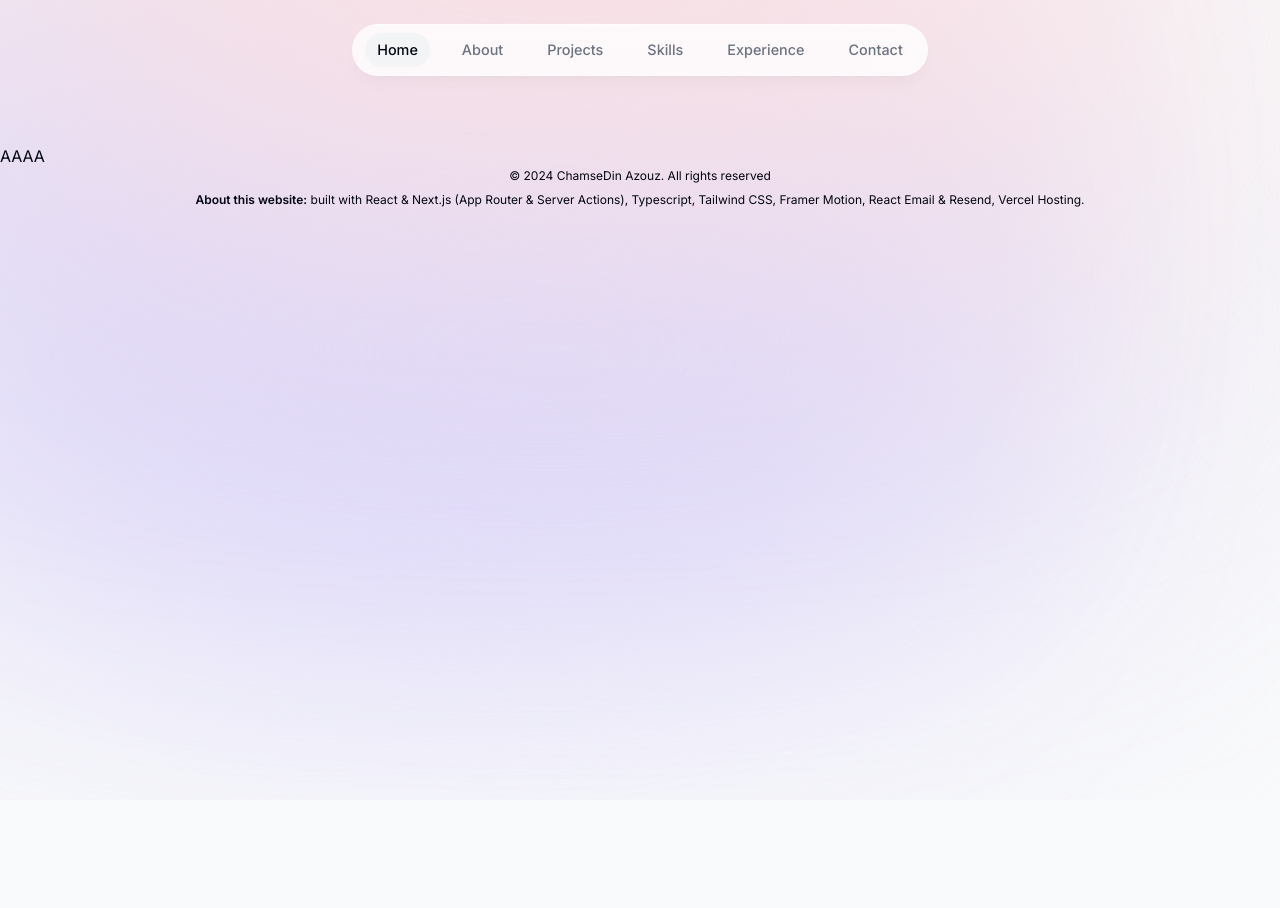
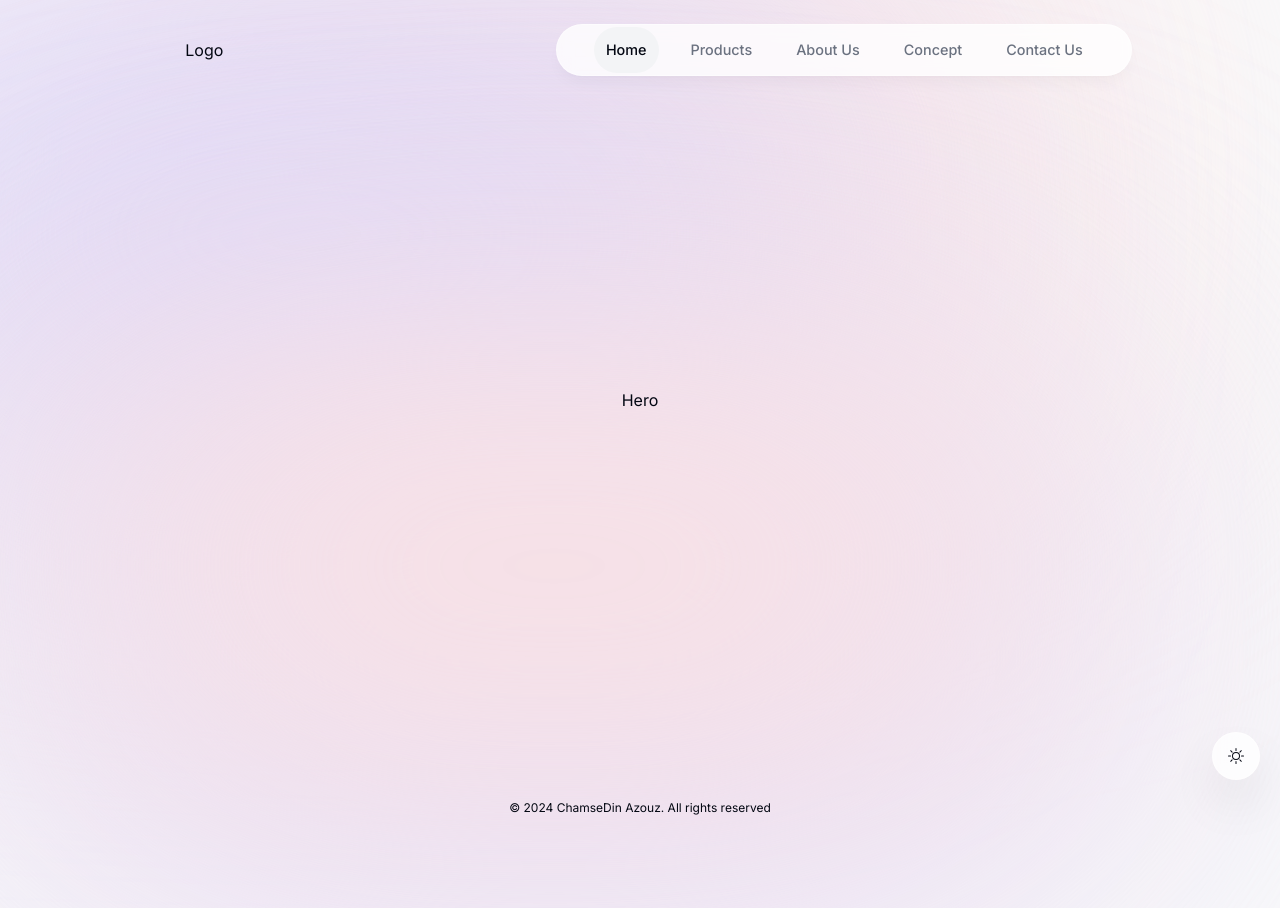
Before and after one commit to Chamesss/art-gallery-website, a Next.js app: page / in a window 1280 px wide. Before the commit the page ends 800 px from the top, so only its background shows below. Built offline with nearby package versions, Linux system fonts and the light colour scheme.

Commit message:
theme provider

```diff
--- a/package.json
+++ b/package.json
@@ -15,6 +15,7 @@
     "react": "^18",
     "react-dom": "^18",
     "react-hot-toast": "^2.4.1",
+    "react-icons": "^5.2.1",
     "react-intersection-observer": "^9.10.3"
   },
   "devDependencies": {
--- a/src/app/globals.css
+++ b/src/app/globals.css
@@ -1,3 +1,29 @@
 @tailwind base;
 @tailwind components;
 @tailwind utilities;
+
+html {
+    --line-color: #e5e7eb
+}
+
+html.dark {
+    --line-color: rgba(255, 255, 255, 0.2)
+}
+
+.scrollbar-container::-webkit-scrollbar {
+  width: 4px;
+  height: 8px;
+}
+
+.scrollbar-container::-webkit-scrollbar-thumb {
+  background-color: rgba(0, 0, 0, 0.3);
+  border-radius: 4px;
+}
+
+.scrollbar-container::-webkit-scrollbar-track {
+  background-color: rgba(0, 0, 0, 0.1);
+}
+
+.scrollbar-container::-webkit-scrollbar-button {
+  display: none;
+}
--- a/src/app/layout.tsx
+++ b/src/app/layout.tsx
@@ -5,12 +5,14 @@ import ActiveSectionContextProvider from "@/context/active-section-context";
 import Footer from "@/components/footer";
 import Header from "@/components/header";
 import { Toaster } from "react-hot-toast";
+import ThemeContextProvider from "@/context/theme-context";
+import ThemeSwitch from "@/components/theme-switch";
 
 const inter = Inter({ subsets: ["latin"] });
 
 export const metadata: Metadata = {
-  title: "Create Next App",
-  description: "Generated by create next app",
+  title: "art-gallery-website",
+  description: "art-gallery-website",
 };
 
 export default function RootLayout({
@@ -21,29 +23,29 @@ export default function RootLayout({
   return (
     <html lang="en" className="!scroll-smooth">
       <meta name="author" content="ChamseDin Azouz" />
-      <meta property="og:title" content="ChamseDin Azouz | Portfolio" />
+      <meta property="og:title" content="art-gallery-website" />
+      <meta property="og:description " content="art-gallery-website" />
       <meta
-        property="og:description "
-        content="I am a full-stack web developer. This portfolio showcases my work."
+        property="og:url"
+        content="https://art-gallery-website-beta.vercel.app/"
       />
-      <meta property="og:url" content="https://chamsedin-azouz.vercel.app/" />
-      <meta
-        property="og:image"
-        content="https://chamsedin-azouz.vercel.app/_next/image?url=%2Fopengraph.png&w=640&q=95"
-      />
+      <meta property="og:image" content="" />
       <body
-        className={`${inter.className} bg-gray-50 text-gray-950 relative pt-28 sm:pt-36 dark:bg-gray-900 dark:text-gray-50 dark:text-opacity-90`}
+        className={`${inter.className} bg-gray-50 text-gray-950 relative dark:bg-[#946263] dark:text-gray-50 dark:text-opacity-90 scrollbar-container`}
       >
         <div className="bg-[#fbe2e3] absolute -z-10 top-[-6rem] right-[11rem] h-[31.25rem] w-[31.25rem] rounded-full blur-[10rem] sm:w-[68.75rem] dark:bg-[#946263]" />
         <div className="bg-[#dbd7fb] absolute -z-10 top-[-1rem] left-[-35rem] h-[31.25rem] w-[50rem] rounded-full blur-[10rem] sm:w-[68.75rem] md:left-[-33rem] lg:left-[-28rem] xl:left-[-15rem] 2xl:left-[-5rem] dark:bg-[#676394]" />
         <div className="bg-[#dbd7fb] absolute -z-10 top-[50%] left-[-35rem] h-[31.25rem] w-[50rem] rounded-full blur-[10rem] sm:w-[68.75rem] md:left-[-33rem] lg:left-0 xl:right-20 2xl:right-20 dark:bg-[#3e3c5ab8]" />
         <div className="bg-[#fbe2e3] absolute -z-10 bottom-0 right-[11rem] h-[31.25rem] w-[31.25rem] rounded-full blur-[10rem] sm:w-[68.75rem] dark:bg-[#a16b6c33]" />
+        <ThemeContextProvider>
           <ActiveSectionContextProvider>
             <Header />
             {children}
             <Footer />
             <Toaster position="bottom-left" />
           </ActiveSectionContextProvider>
+          <ThemeSwitch />
+        </ThemeContextProvider>
       </body>
     </html>
   );
--- a/src/app/page.tsx
+++ b/src/app/page.tsx
@@ -1,5 +1,9 @@
-import Image from "next/image";
+import Hero from "@/components/hero";
 
 export default function Home() {
-  return <div>AAAA</div>;
+  return (
+    <main>
+      <Hero />
+    </main>
+  );
 }
--- a/src/components/footer.tsx
+++ b/src/components/footer.tsx
@@ -6,11 +6,6 @@ export default function Footer() {
       <small className="mb-2 block text-xs">
         &copy; 2024 ChamseDin Azouz. All rights reserved
       </small>
-      <p className="text-xs">
-        <span className="font-semibold">About this website:</span> built with
-        React & Next.js (App Router & Server Actions), Typescript, Tailwind CSS,
-        Framer Motion, React Email & Resend, Vercel Hosting.
-      </p>
     </footer>
   );
 }
--- a/src/components/header.tsx
+++ b/src/components/header.tsx
@@ -11,13 +11,14 @@ export default function Header() {
 
   return (
     <header className="z-[999] relative">
-      <motion.div
-        className="fixed top-0 left-1/2 -translate-x-1/2 h-[4.5rem] w-full rounded-none border border-white border-opacity-40 bg-white bg-opacity-80 shadow-lg shadow-black/[0.03] backdrop-blur-[0.5rem] sm:top-6 sm:h-[3.25rem] sm:w-[36rem] sm:rounded-full dark:bg-gray-950 dark:border-black/40 dark:bg-opacity-75"
-        initial={{ y: -100, x: "-50%", opacity: 0 }}
-        animate={{ y: 0, x: "-50%", opacity: 1 }}
-      ></motion.div>
-      <nav className="flex fixed top-[0.15rem] left-1/2 h-12 -translate-x-1/2 py-2 sm:top-[1.7rem] sm:h-[initial] sm:py-0">
-        <ul className="flex w-[22rem] flex-wrap items-center justify-center gap-y-1 text-[0.9rem] font-medium text-gray-500 sm:w-[initial] sm:flex-nowrap sm:gap-5">
+      <nav className="flex fixed w-full items-center justify-around top-[0.15rem] left-1/2 h-12 -translate-x-1/2 py-2 sm:top-[1.7rem] sm:h-[initial] sm:py-0">
+        <div>Logo</div>
+        <ul className="flex relative w-[22rem] flex-wrap items-center justify-center gap-y-1 text-[0.9rem] font-medium text-gray-500 sm:w-[initial] sm:flex-nowrap sm:gap-5">
+          <motion.div
+            className="absolute left-1/2 transform -translate-x-1/2 -translate-y-1/2 h-[4.5rem] w-full rounded-none border border-white border-opacity-40 bg-white bg-opacity-80 shadow-lg shadow-black/[0.03] backdrop-blur-[0.5rem] sm:h-[3.25rem] sm:w-[36rem] sm:rounded-full dark:bg-gray-950 dark:border-black/40 dark:bg-opacity-75 z-[-10]"
+            initial={{ y: -100, x: "-50%", opacity: 0 }}
+            animate={{ y: 0, x: "-50%", opacity: 1 }}
+          ></motion.div>
           {links.map((link) => (
             <motion.li
               className="h-3/4 flex items-center justify-center relative"
--- /dev/null
+++ b/src/components/hero.tsx
@@ -0,0 +1,7 @@
+import React from "react";
+
+export default function Hero() {
+  return (
+    <div className="h-screen w-full flex items-center justify-center">Hero</div>
+  );
+}
--- /dev/null
+++ b/src/components/theme-switch.tsx
@@ -0,0 +1,16 @@
+"use client";
+import ThemeContextProvider, { useTheme } from "@/context/theme-context";
+import React, { useContext } from "react";
+import { BsMoon, BsSun } from "react-icons/bs";
+
+export default function ThemeSwitch() {
+  const { theme, toggleTheme } = useTheme();
+  return (
+    <button
+      className="fixed bottom-5 right-5 bg-white w-[3rem] h-[3rem] bg-opacity-80 backdrop-blur-[0.5rem] border border-white border-opacity-40 shadow-2xl rounded-full flex items-center justify-center hover:scale-[1.15] active:scale-105 transition-all dark:bg-gray-950"
+      onClick={toggleTheme}
+    >
+      {theme === "light" ? <BsSun /> : <BsMoon />}
+    </button>
+  );
+}
--- a/src/lib/data.ts
+++ b/src/lib/data.ts
@@ -4,23 +4,19 @@ export const links = [
         hash: "#home",
     },
     {
-        name: "About",
+        name: "Products",
+        hash: "#products",
+    },
+    {
+        name: "About Us",
         hash: "#about",
     },
     {
-        name: "Projects",
-        hash: "#projects",
+        name: "Concept",
+        hash: "#concept",
     },
     {
-        name: "Skills",
-        hash: "#skills",
-    },
-    {
-        name: "Experience",
-        hash: "#experience",
-    },
-    {
-        name: "Contact",
+        name: "Contact Us",
         hash: "#contact",
     },
 ] as const;
```
Also changed, not shown: 1 other file (tests, documents, lock files or other folders). Lines whose indentation alone changed are shown as unchanged.
